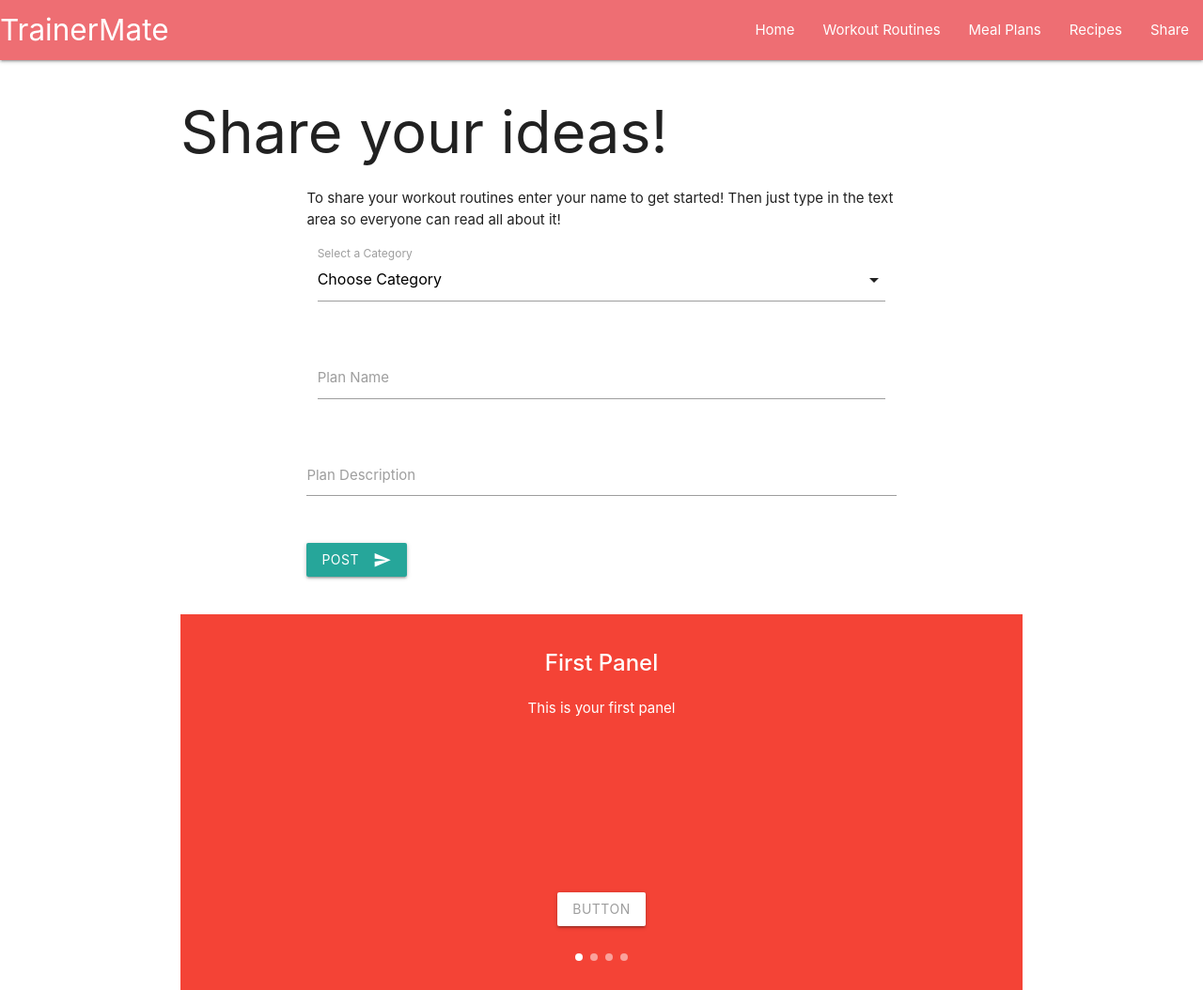
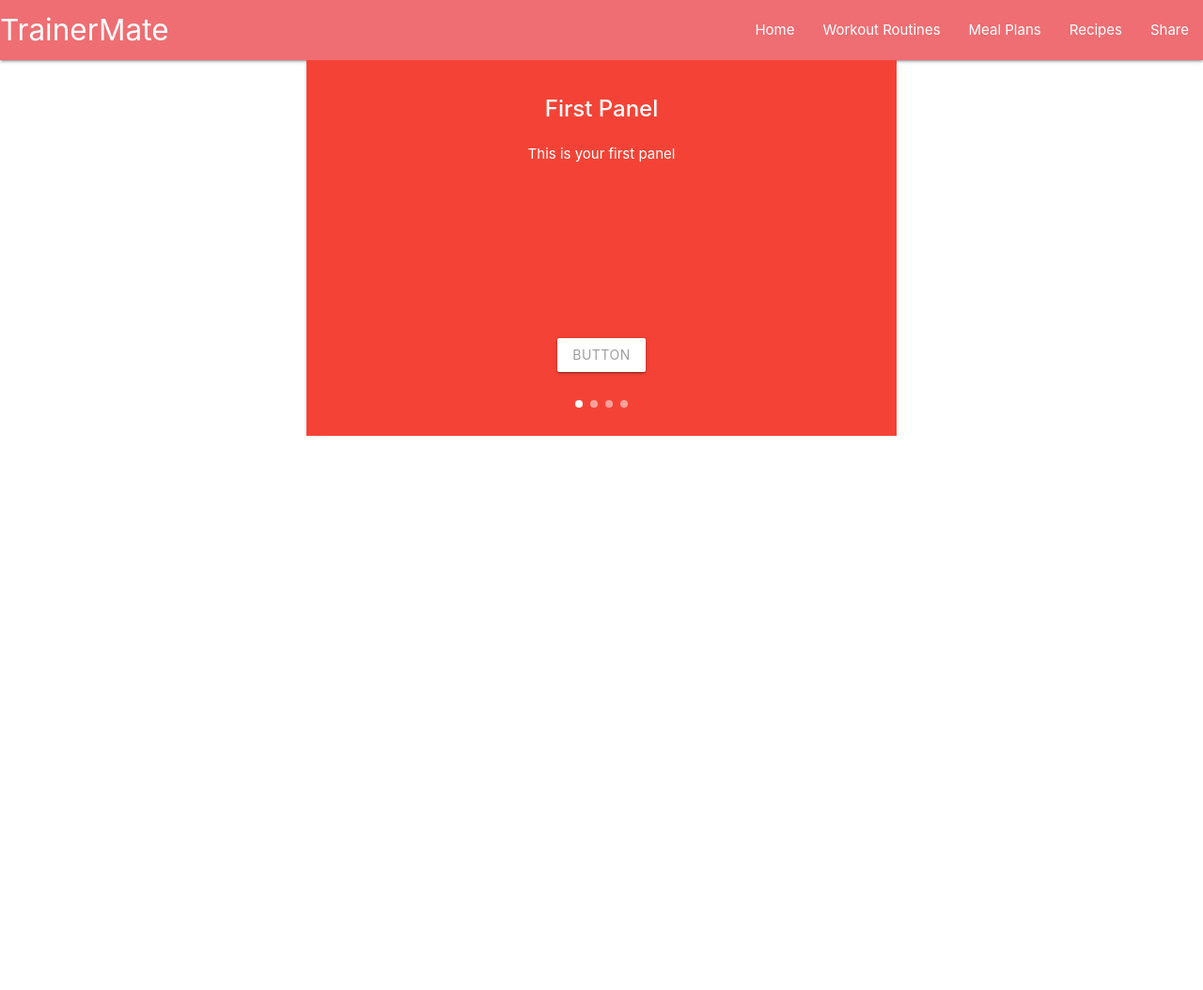
Before and after one commit to elg1e/Trainer-Mate, a Flask app: page / in a window 1280 px wide. Shown: the whole page at 94% size. After the commit the page ends 464 px from the top, so only its background shows below. Run offline with Flask 2, Linux system fonts and the light colour scheme; data that the repository does not hold is empty; some libraries are stand-ins or nearby versions.

Commit message:
Created home.html

```diff
--- a/app.py
+++ b/app.py
@@ -10,6 +10,9 @@ app.config["MONGO_URI"] = 'mongodb+srv://root:root123@myfirstcluster-rieqe.mongo
 mongo = PyMongo(app)
 
 @app.route('/')
+def home():
+    return render_template("home.html")
+
 @app.route('/post')
 def post():
     return render_template("post.html",
@@ -19,7 +22,7 @@ def post():
 def add_post():
     posts = mongo.db.posts
     posts.insert_one(request.form.to_dict())
-    return redirect(url_for('post'))
+    return redirect(url_for('home'))
 
 if __name__ == '__main__':
     app.run(host=os.environ.get('IP','0.0.0.0'),
--- a/templates/base.html
+++ b/templates/base.html
@@ -3,15 +3,14 @@
 	<head>
 		<link rel="stylesheet" href="https://cdnjs.cloudflare.com/ajax/libs/materialize/1.0.0/css/materialize.min.css">
         <link href="https://fonts.googleapis.com/icon?family=Material+Icons" rel="stylesheet">
-        <link rel="stylesheet" href="{{url_for('static', filename='css/style.css')}}" type="text/css">
 	</head>
 	<body>
     <nav>
     <div class="nav-wrapper">
-      <a href="#!" class="brand-logo">TrainerMate</a>
+      <a href="{{url_for('home')}}" class="brand-logo">TrainerMate</a>
       <a href="#" data-target="mobile-demo" class="sidenav-trigger"><i class="material-icons">menu</i></a>
       <ul class="right hide-on-med-and-down">
-        <li><a href="">Home</a></li>
+        <li><a href="{{url_for('home')}}">Home</a></li>
         <li><a href="badges.html">Workout Routines</a></li>
         <li><a href="collapsible.html">Meal Plans</a></li>
         <li><a href="mobile.html">Recipes</a></li>
@@ -21,7 +20,8 @@
   </nav>
 
   <ul class="sidenav" id="mobile-demo">
-    <li><a href="sass.html">Workout Routines</a></li>
+    <li><a href="{{url_for('home')}}">Home</a></li>
+    <li><a href="workout.html">Workout Routines</a></li>
     <li><a href="badges.html">Exercises</a></li>
     <li><a href="collapsible.html">Meal Plans</a></li>
     <li><a href="mobile.html">Recipes</a></li>
@@ -32,30 +32,6 @@
     {% block content %}{% endblock %}
 </div>
 
-<div class="container">
-  <div class="carousel carousel-slider center">
-    <div class="carousel-fixed-item center">
-      <a class="btn waves-effect white grey-text darken-text-2">button</a>
-    </div>
-    <div class="carousel-item red white-text" href="#one!">
-      <h2>First Panel</h2>
-      <p class="white-text">This is your first panel</p>
-    </div>
-    <div class="carousel-item amber white-text" href="#two!">
-      <h2>Second Panel</h2>
-      <p class="white-text">This is your second panel</p>
-    </div>
-    <div class="carousel-item green white-text" href="#three!">
-      <h2>Third Panel</h2>
-      <p class="white-text">This is your third panel</p>
-    </div>
-    <div class="carousel-item blue white-text" href="#four!">
-      <h2>Fourth Panel</h2>
-      <p class="white-text">This is your fourth panel</p>
-    </div>
-  </div>
-</div>
-
 <script src="https://cdnjs.cloudflare.com/ajax/libs/jquery/3.4.1/jquery.min.js" integrity="sha256-CSXorXvZcTkaix6Yvo6HppcZGetbYMGWSFlBw8HfCJo=" crossorigin="anonymous"></script>
 <script src="https://cdnjs.cloudflare.com/ajax/libs/materialize/1.0.0/js/materialize.min.js"></script>
 <script type="text/javascript">
@@ -64,10 +40,12 @@
         $('input#input_text, textarea#textarea2').characterCounter();
         $('select').formSelect();
     });
+
     $('.carousel.carousel-slider').carousel({
         fullWidth: true,
         indicators: true
     });
 </script>
+
 </body>
 </html>
--- /dev/null
+++ b/templates/home.html
@@ -0,0 +1,27 @@
+{% extends 'base.html' %} {% block content %}
+
+<div class="container">
+  <div class="carousel carousel-slider center">
+    <div class="carousel-fixed-item center">
+      <a class="btn waves-effect white grey-text darken-text-2">button</a>
+    </div>
+    <div class="carousel-item red white-text" href="#one!">
+      <h2>First Panel</h2>
+      <p class="white-text">This is your first panel</p>
+    </div>
+    <div class="carousel-item amber white-text" href="#two!">
+      <h2>Second Panel</h2>
+      <p class="white-text">This is your second panel</p>
+    </div>
+    <div class="carousel-item green white-text" href="#three!">
+      <h2>Third Panel</h2>
+      <p class="white-text">This is your third panel</p>
+    </div>
+    <div class="carousel-item blue white-text" href="#four!">
+      <h2>Fourth Panel</h2>
+      <p class="white-text">This is your fourth panel</p>
+    </div>
+  </div>
+</div>
+
+{% endblock %}
```
Lines whose indentation alone changed are shown as unchanged.
